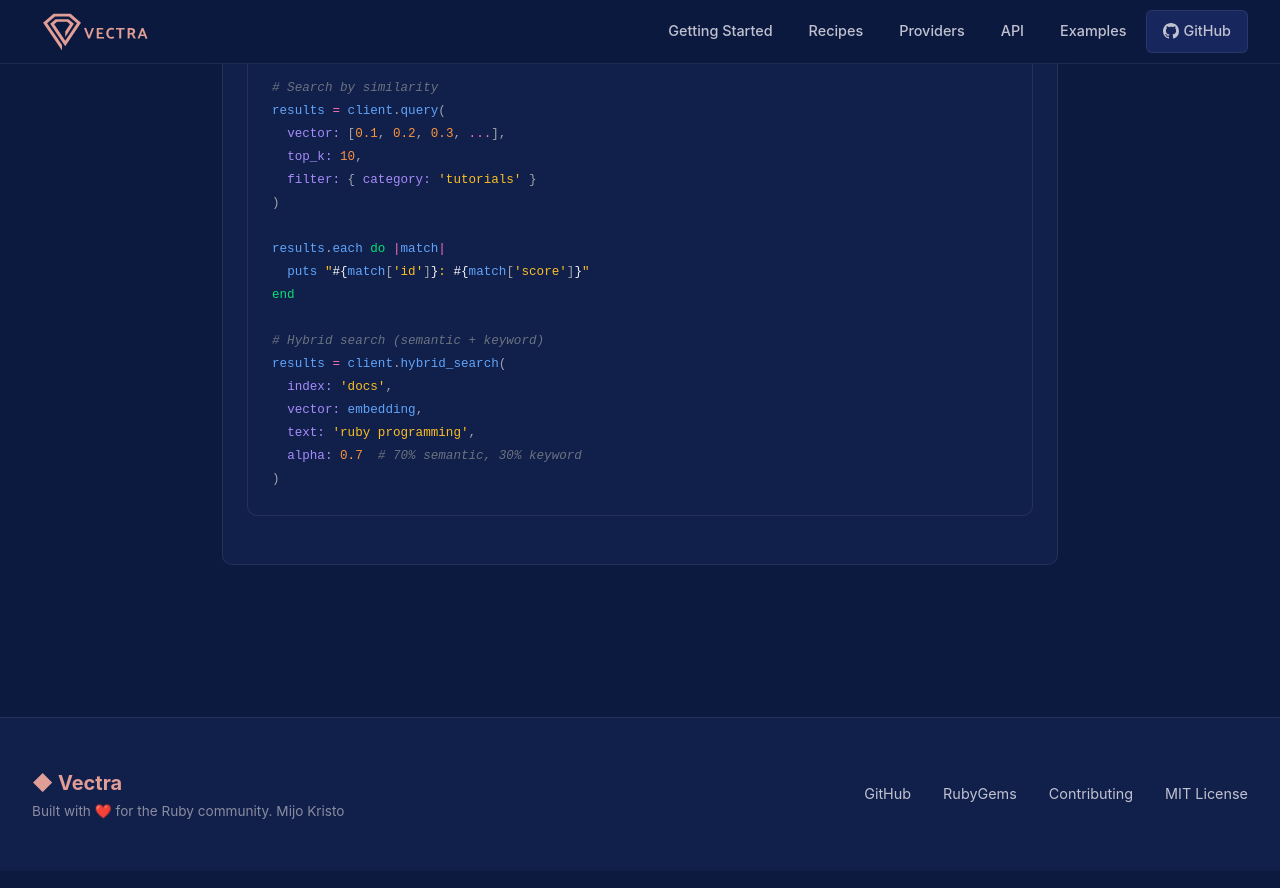
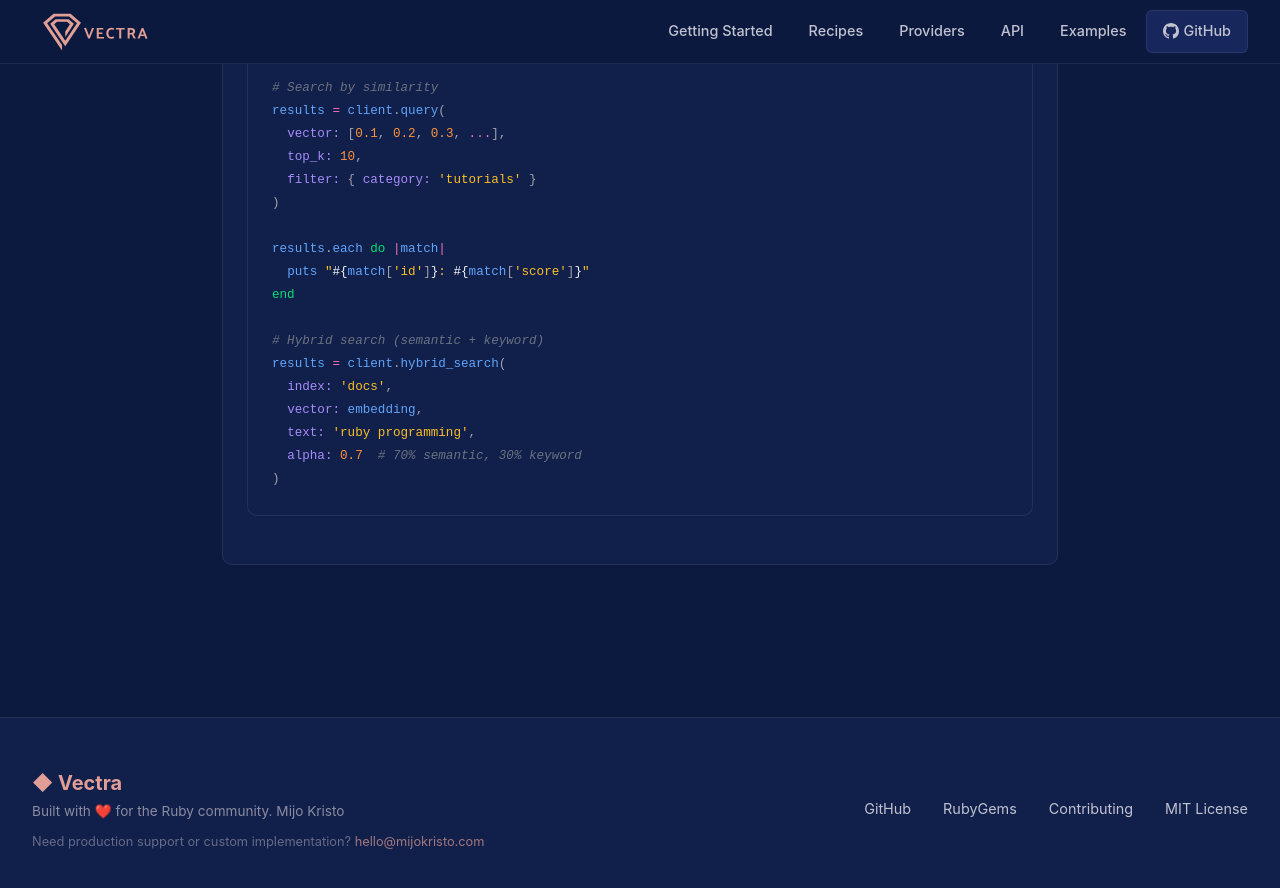
Before and after one commit to stokry/vectra, a Jekyll site: the page built from docs/index.md, in a window 1280 px wide and 900 px high, scrolled down 7547 px. Shown: the top 888 px of the window. Built offline with Jekyll 4.4.1, drawn with Linux system fonts in a browser that asks for light colours.

Commit message:
Add footer support information to documentation layouts
- Included a new paragraph in the footer of default.html, home.html, and page.html layouts, offering production support and custom implementation contact details.

```diff
--- a/docs/_layouts/default.html
+++ b/docs/_layouts/default.html
@@ -62,6 +62,9 @@
       <div>
         <span class="tma-footer__brand">◆ Vectra</span>
         <p class="tma-footer__copy">Built with ❤️ for the Ruby community. Mijo Kristo</p>
+        <p class="tma-footer__copy" style="margin-top: 0.5rem; font-size: 0.8rem; opacity: 0.7;">
+          Need production support or custom implementation? <a href="mailto:hello@mijokristo.com" style="color: var(--tma-color-accent-primary); text-decoration: none;">hello@mijokristo.com</a>
+        </p>
       </div>
       <ul class="tma-footer__links">
         <li><a href="https://github.com/stokry/vectra">GitHub</a></li>
--- a/docs/_layouts/home.html
+++ b/docs/_layouts/home.html
@@ -653,6 +653,9 @@
       <div>
         <span class="tma-footer__brand">◆ Vectra</span>
         <p class="tma-footer__copy">Built with ❤️ for the Ruby community. Mijo Kristo</p>
+        <p class="tma-footer__copy" style="margin-top: 0.5rem; font-size: 0.8rem; opacity: 0.7;">
+          Need production support or custom implementation? <a href="mailto:hello@mijokristo.com" style="color: var(--tma-color-accent-primary); text-decoration: none;">hello@mijokristo.com</a>
+        </p>
       </div>
       <ul class="tma-footer__links">
         <li><a href="https://github.com/stokry/vectra">GitHub</a></li>
--- a/docs/_layouts/page.html
+++ b/docs/_layouts/page.html
@@ -138,6 +138,9 @@
       <div>
         <span class="tma-footer__brand">◆ Vectra</span>
         <p class="tma-footer__copy">Built with ❤️ for the Ruby community. Mijo Kristo</p>
+        <p class="tma-footer__copy" style="margin-top: 0.5rem; font-size: 0.8rem; opacity: 0.7;">
+          Need production support or custom implementation? <a href="mailto:hello@mijokristo.com" style="color: var(--tma-color-accent-primary); text-decoration: none;">hello@mijokristo.com</a>
+        </p>
       </div>
       <ul class="tma-footer__links">
         <li><a href="https://github.com/stokry/vectra">GitHub</a></li>
```
